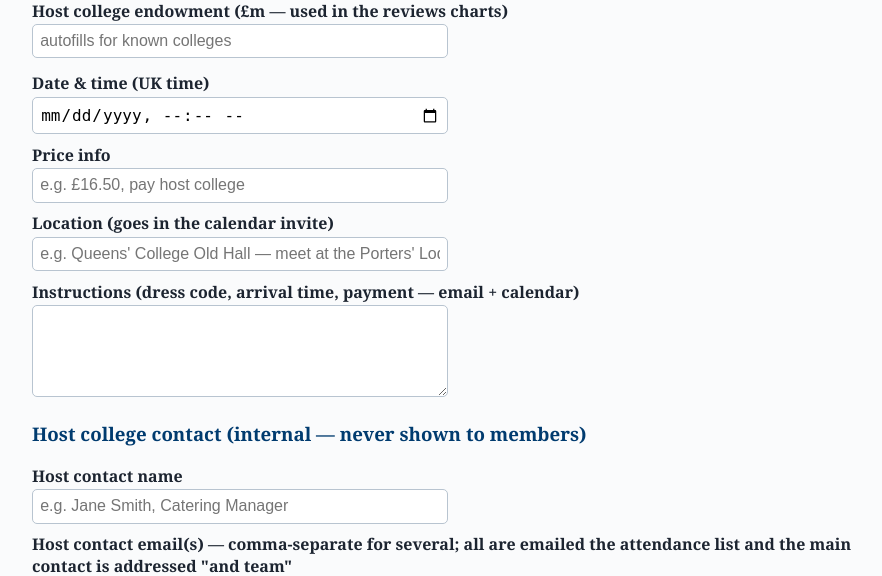
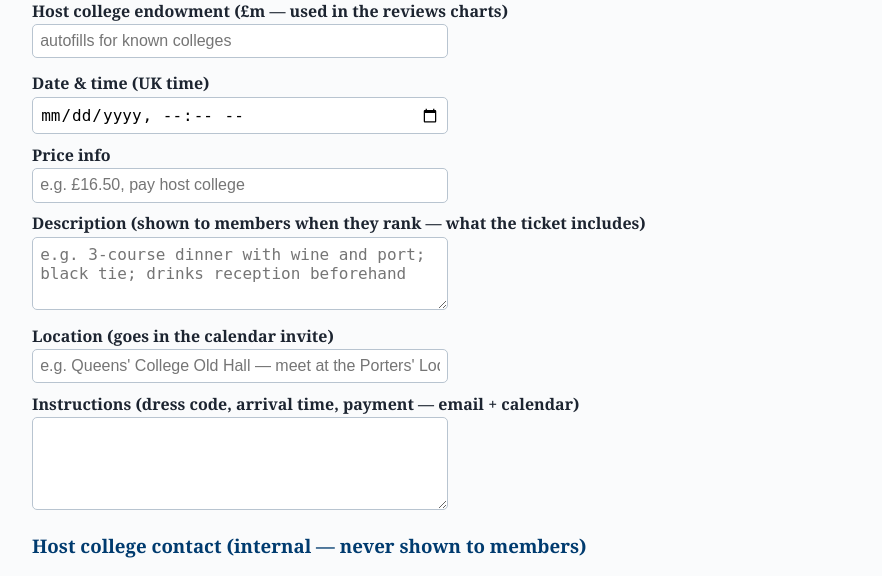
Before and after one commit to Patrick-Gibbs/pembroke-formal-swaps, a Flask app: page /admin/formals/new in a window 1280 px wide. Shown: the part 202-778 px from the top of the page, without its empty margins (176-1058 px from the left). Run offline with Flask 3, Linux system fonts and the light colour scheme; the visitor is signed in with stand-in values (Sample User, id 1); data comes from the database, SQL or seed files in the repository; parts of the project's set-up code (start-up, migrations or seed data) failed here and were passed over.

Commit message:
Add per-formal description shown to members while ranking (and on home list); admin form field; create/edit/duplicate/CSV import carry it

```diff
--- a/schema.sql
+++ b/schema.sql
@@ -24,6 +24,7 @@ CREATE TABLE IF NOT EXISTS formals (
     status TEXT NOT NULL DEFAULT 'open',  -- open | allocated | cancelled
     location TEXT NOT NULL DEFAULT '',      -- meeting point / address for calendar
     instructions TEXT NOT NULL DEFAULT '',  -- dress code, payment, arrival time...
+    description TEXT NOT NULL DEFAULT '',    -- public blurb shown when ranking (courses, etc.)
     host_name TEXT NOT NULL DEFAULT '',     -- host college contact (admin-only)
     host_email TEXT NOT NULL DEFAULT '',
     host_phone TEXT NOT NULL DEFAULT '',
--- a/swaps/db.py
+++ b/swaps/db.py
@@ -30,6 +30,7 @@ def init_db(db_path=None):
     cols = {r["name"] for r in conn.execute("PRAGMA table_info(formals)")}
     for col, ddl in [("location", "TEXT NOT NULL DEFAULT ''"),
                      ("instructions", "TEXT NOT NULL DEFAULT ''"),
+                     ("description", "TEXT NOT NULL DEFAULT ''"),
                      ("reminder_sent", "INTEGER NOT NULL DEFAULT 0"),
                      ("review_sent", "INTEGER NOT NULL DEFAULT 0"),
                      ("catering_sent", "INTEGER NOT NULL DEFAULT 0"),
--- a/swaps/templates/admin/formal_form.html
+++ b/swaps/templates/admin/formal_form.html
@@ -18,6 +18,8 @@
   <input type="datetime-local" name="dt" required value="{{ (f['dt'].replace(' ', 'T')) if f else '' }}">
   <label>Price info</label>
   <input type="text" name="price" placeholder="e.g. £16.50, pay host college" value="{{ f['price'] if f else '' }}">
+  <label>Description (shown to members when they rank — what the ticket includes)</label>
+  <textarea name="description" rows="3" style="width:100%;max-width:26rem;padding:.45rem;border:1px solid #b8c4d0;border-radius:5px;font-size:1rem" placeholder="e.g. 3-course dinner with wine and port; black tie; drinks reception beforehand">{{ f['description'] if f else '' }}</textarea>
   <label>Location (goes in the calendar invite)</label>
   <input type="text" name="location" placeholder="e.g. Queens' College Old Hall — meet at the Porters' Lodge" value="{{ f['location'] if f else '' }}">
   <label>Instructions (dress code, arrival time, payment — email + calendar)</label>
--- a/swaps/templates/index.html
+++ b/swaps/templates/index.html
@@ -63,7 +63,8 @@
     <tr><th>College</th><th>Date &amp; time</th><th>Price</th><th>Places</th><th>Free now</th><th></th></tr>
     {% for f in formals %}
     <tr>
-      <td>{{ f['host_college'] }}</td>
+      <td>{{ f['host_college'] }}
+        {% if f['description'] %}<br><span class="muted" style="font-size:.85rem">{{ f['description'] }}</span>{% endif %}</td>
       <td>{{ f['dt'] }}</td>
       <td>{{ f['price'] }}</td>
       <td>{{ member_slots[f['id']] }}</td>
--- a/swaps/templates/rank.html
+++ b/swaps/templates/rank.html
@@ -68,7 +68,8 @@ you don't want. You can edit until the ballot closes{% if ballot_closes %}
   <ol class="ranklist" id="ranked">
     {% for f in ranked %}
     <li data-id="{{ f['id'] }}"><span class="num"></span>
-      <span class="grow"><b>{{ f['host_college'] }}</b> — {{ f['dt'] }} {% if f['price'] %}({{ f['price'] }}){% endif %}</span>
+      <span class="grow"><b>{{ f['host_college'] }}</b> — {{ f['dt'] }} {% if f['price'] %}({{ f['price'] }}){% endif %}
+        {% if f['description'] %}<br><span class="muted">{{ f['description'] }}</span>{% endif %}</span>
       <button type="button" class="small ghost" onclick="move(this,-1)">▲</button>
       <button type="button" class="small ghost" onclick="move(this,1)">▼</button>
       <button type="button" class="small danger" onclick="drop(this)">✕</button>
@@ -80,7 +81,8 @@ you don't want. You can edit until the ballot closes{% if ballot_closes %}
   <ul class="ranklist" id="unranked">
     {% for f in unranked %}
     <li data-id="{{ f['id'] }}">
-      <span class="grow"><b>{{ f['host_college'] }}</b> — {{ f['dt'] }} {% if f['price'] %}({{ f['price'] }}){% endif %}</span>
+      <span class="grow"><b>{{ f['host_college'] }}</b> — {{ f['dt'] }} {% if f['price'] %}({{ f['price'] }}){% endif %}
+        {% if f['description'] %}<br><span class="muted">{{ f['description'] }}</span>{% endif %}</span>
       <button type="button" class="small" onclick="add(this)">+ Add to ranking</button>
     </li>
     {% endfor %}
--- a/swaps/views/admin.py
+++ b/swaps/views/admin.py
@@ -284,7 +284,8 @@ def _formal_from_form():
             request.form.get("host_name", "").strip()[:120],
             request.form.get("host_email", "").strip()[:200],
             request.form.get("host_phone", "").strip()[:50],
-            _parse_endowment(request.form.get("endowment_m", "")))
+            _parse_endowment(request.form.get("endowment_m", "")),
+            request.form.get("description", "").strip()[:2000])
 
 
 def _parse_endowment(raw):
@@ -321,8 +322,8 @@ def formal_new():
         else:
             db.execute("INSERT INTO formals(host_college, dt, price, slots, term, "
                        "ballot_open, ballot_close, status, location, instructions, "
-                       "host_name, host_email, host_phone, endowment_m) "
-                       "VALUES (?,?,?,?,?,?,?,?,?,?,?,?,?,?)", vals)
+                       "host_name, host_email, host_phone, endowment_m, description) "
+                       "VALUES (?,?,?,?,?,?,?,?,?,?,?,?,?,?,?)", vals)
             _remember_endowment(db, vals[0], vals[13])
             audit(db, "admin", "formal_create", f"{vals[0]} {vals[1]}")
             seat_admin(db, vals[4])  # reserve the admin's seat if auto-attend on
@@ -346,7 +347,7 @@ def formal_edit(fid):
         db.execute("UPDATE formals SET host_college=?, dt=?, price=?, slots=?, term=?, "
                    "ballot_open=?, ballot_close=?, status=?, location=?, "
                    "instructions=?, host_name=?, host_email=?, host_phone=?, "
-                   "endowment_m=? WHERE id=?", vals + (fid,))
+                   "endowment_m=?, description=? WHERE id=?", vals + (fid,))
         _remember_endowment(db, vals[0], vals[13])
         audit(db, "admin", "formal_edit", f"id={fid} {vals[0]} {vals[1]}")
         flash("Saved.", "ok")
@@ -384,9 +385,10 @@ def formal_duplicate(fid):
     db.execute(
         "INSERT INTO formals(host_college, dt, price, slots, term, ballot_open, "
         "ballot_close, status, location, instructions, host_name, host_email, "
-        "host_phone, endowment_m) SELECT host_college, dt, price, slots, term, "
-        "ballot_open, ballot_close, 'open', location, instructions, host_name, "
-        "host_email, host_phone, endowment_m FROM formals WHERE id=?", (fid,))
+        "host_phone, endowment_m, description) SELECT host_college, dt, price, "
+        "slots, term, ballot_open, ballot_close, 'open', location, instructions, "
+        "host_name, host_email, host_phone, endowment_m, description "
+        "FROM formals WHERE id=?", (fid,))
     audit(db, "admin", "formal_duplicate", f"from={fid}")
     seat_admin(db, f["term"])
     flash(f"Duplicated {f['host_college']} — edit the copy's date as needed.", "ok")
@@ -419,15 +421,15 @@ def formals_import():
             db.execute(
                 "INSERT INTO formals(host_college, dt, price, slots, term, "
                 "ballot_open, ballot_close, status, location, instructions, "
-                "host_name, host_email, host_phone) "
-                "VALUES (?,?,?,?,?,?,?,'open',?,?,?,?,?)",
+                "host_name, host_email, host_phone, description) "
+                "VALUES (?,?,?,?,?,?,?,'open',?,?,?,?,?,?)",
                 (college, dt, r.get("price", ""), slots,
                  r.get("term") or get_setting(db, "current_term"),
                  (r.get("ballot_open") or "").replace("T", " "),
                  (r.get("ballot_close") or "").replace("T", " "),
                  r.get("location", ""), r.get("instructions", ""),
                  r.get("host_name", ""), r.get("host_email", ""),
-                 r.get("host_phone", "")))
+                 r.get("host_phone", ""), r.get("description", "")))
             created += 1
         if created:
             audit(db, "admin", "formals_import", f"created={created}")
```
